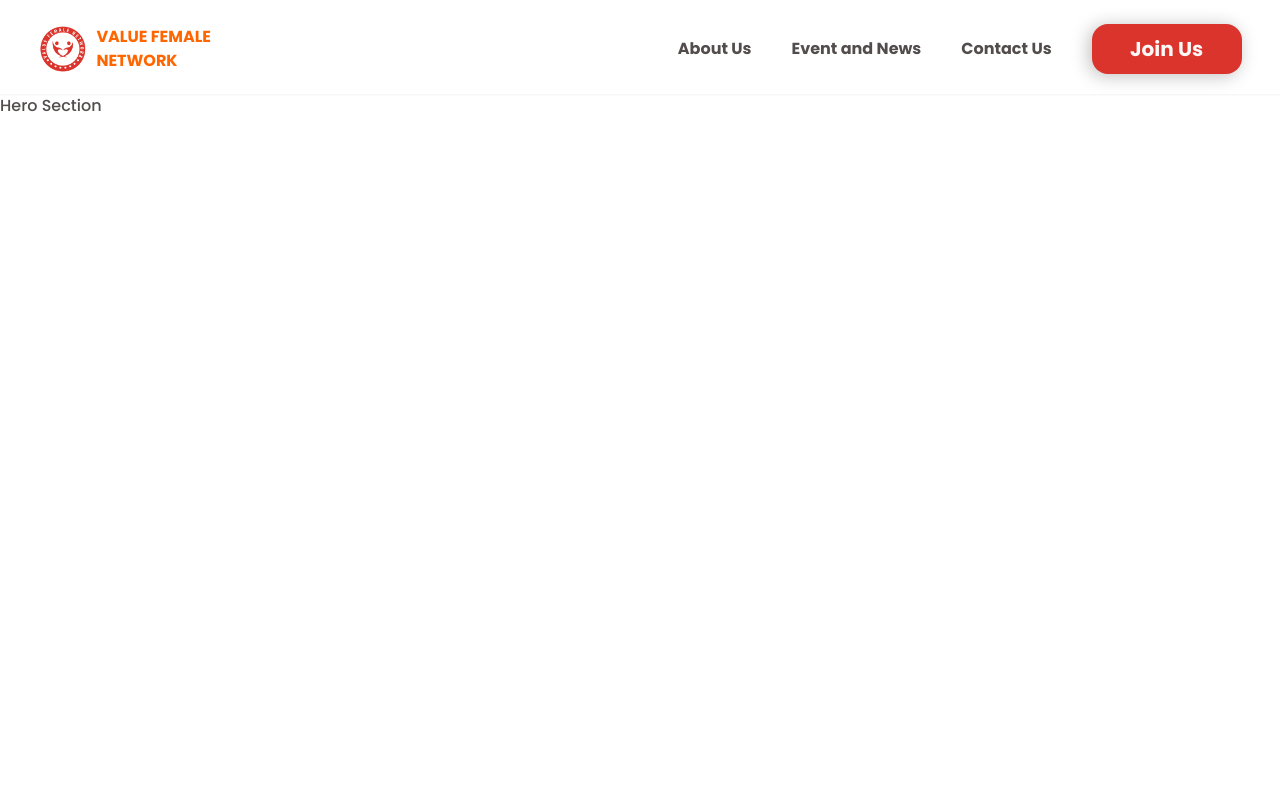
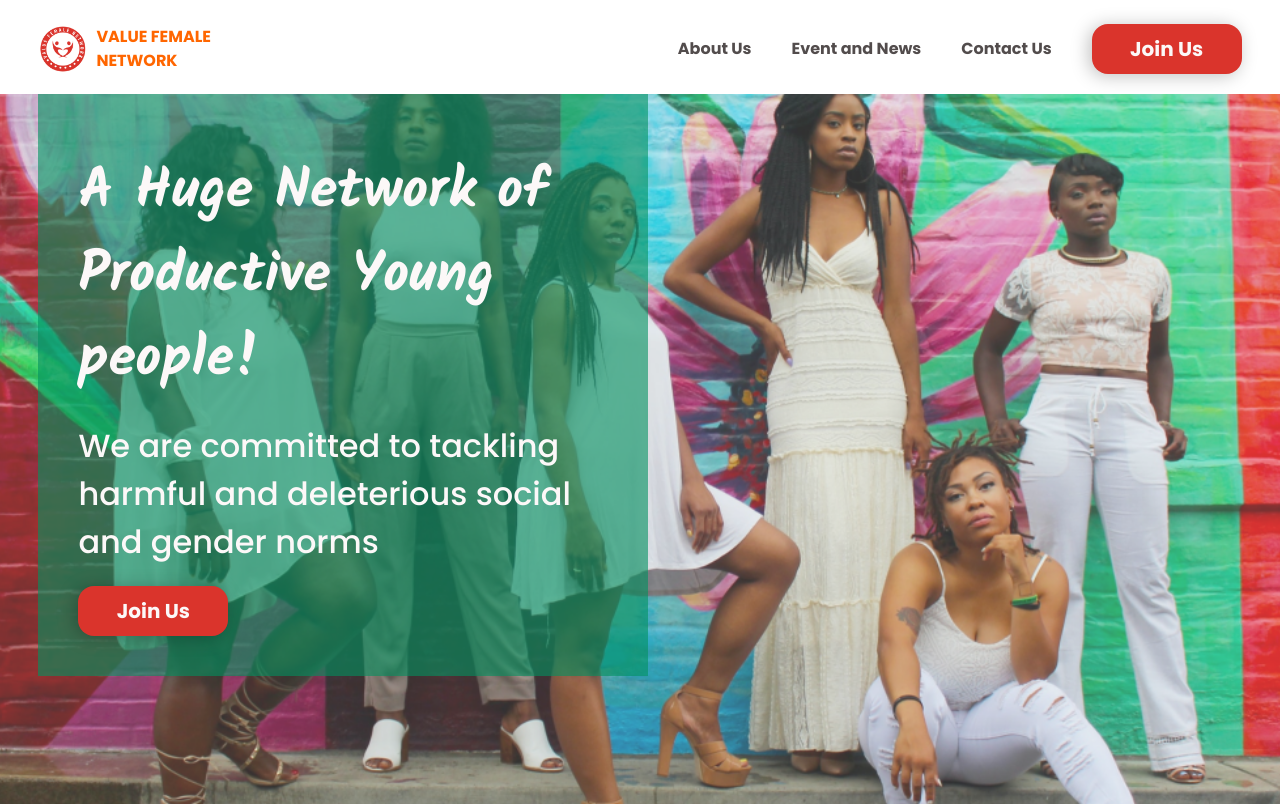
Before and after one commit to Golden-Ogbeka/value-female-network, a Next.js app: page / in a window 1280 px wide. Shown: the top 806 px of the page. Built offline with nearby package versions, Linux system fonts and the light colour scheme.

Commit message:
Hero section

```diff
--- a/components/pages/Home/Hero.tsx
+++ b/components/pages/Home/Hero.tsx
@@ -1,7 +1,29 @@
+import Image from 'next/image';
+import Link from 'next/link';
 import React from 'react';
+import HeroImage from '../../../public/backgrounds/hero.png';
+import styles from '../../../styles/Home.module.css';
 
 function Hero() {
-	return <section>Hero Section</section>;
+	return (
+		<section id='home'>
+			<div className={'relative pl-[3vw] pb-3' + ' ' + styles.heroContainer}>
+				<div className='bg-[#00915F99]  min-h-[60vh] w-[calc(100vw-7vw)] max-w-[610px]'>
+					<div className='flex flex-col p-10 pt-14'>
+						<h1 className='font-[Kalam] text-offWhiteMain font-bold md:text-[56px] text-[48px]'>
+							A Huge Network of Productive Young people!
+						</h1>
+						<p className='mt-5 mb-5 text-offWhiteMain md:text-[32px] text-[25px]'>
+							We are committed to tackling harmful and deleterious social and gender norms
+						</p>
+						<Link href='#join-us'>
+							<button className='primaryButton'>Join Us</button>
+						</Link>
+					</div>
+				</div>
+			</div>
+		</section>
+	);
 }
 
 export default Hero;
--- /dev/null
+++ b/styles/Home.module.css
@@ -0,0 +1,7 @@
+.heroContainer {
+	background-image: url(../public/backgrounds/hero.png);
+	background-size: cover;
+	background-repeat: no-repeat;
+	min-height: calc(100vh - 90px);
+	background-position: center;
+}
--- a/tailwind.config.js
+++ b/tailwind.config.js
@@ -10,6 +10,7 @@ module.exports = {
 				success: '#00915F',
 				lightSuccess: '#78E1BB',
 				offWhite: '#F6F3F3',
+				offWhiteMain: '#FCF8F8',
 			},
 			backgroundColor: {
 				dark: '#181010BD',
```
Also changed, not shown: public/backgrounds/hero.png (added).
